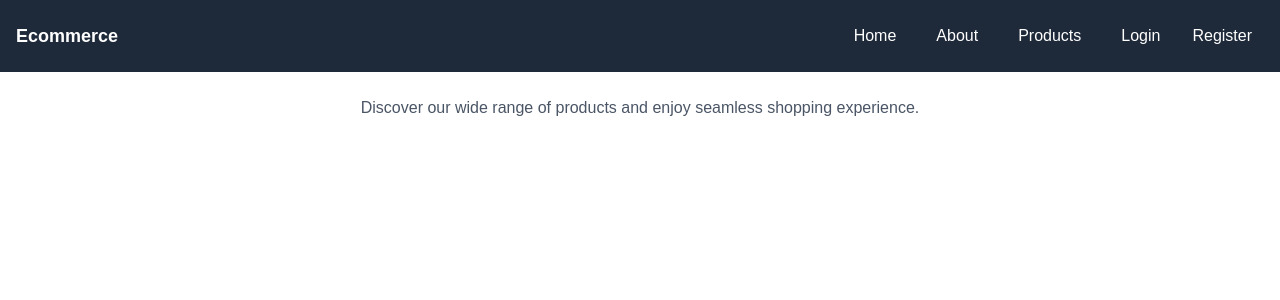
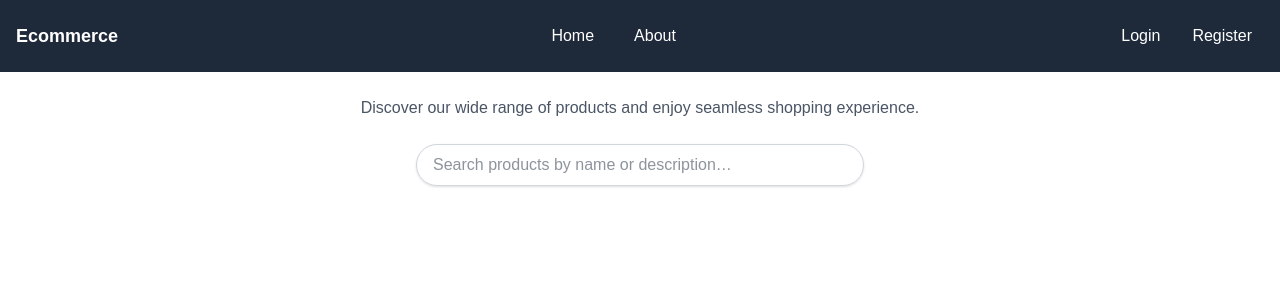
Before and after one commit to keshrirohan/stundent_mngment_system, a Next.js app in the folder frontend/: page / in a window 1280 px wide. Shown: the top 300 px of the page. Built offline with nearby package versions, Linux system fonts and the light colour scheme; no server answers.

Commit message:
feat: add product search functionality with client-side filtering and improve Navbar component

```diff
--- a/frontend/src/app/page.tsx
+++ b/frontend/src/app/page.tsx
@@ -1,11 +1,12 @@
 "use client";
-import React, { useEffect } from "react";
+import React, { useEffect, useState } from "react";
 
 import Card from "@/components/Card";
 
 // Fix #19: Removed duplicate <Toaster /> — already rendered in layout.tsx
 // Fix #19: Removed unused Navbar import — Navbar is rendered in layout.tsx
 
+// ─── Product type definition ──────────────────────────────────────────────────
 type Product = {
   _id: string;
   imageUrl: string[];
@@ -18,8 +19,13 @@ type Product = {
 };
 
 const Home = () => {
-  const [products, setProducts] = React.useState<Product[]>([]);
+  // All products fetched from the backend
+  const [products, setProducts] = useState<Product[]>([]);
 
+  // Search query entered by the user
+  const [searchQuery, setSearchQuery] = useState("");
+
+  // ─── Fetch all products on mount ───────────────────────────────────────────
   useEffect(() => {
     const fetchProducts = async () => {
       try {
@@ -37,6 +43,18 @@ const Home = () => {
     fetchProducts();
   }, []);
 
+  // ─── Client-side filtering ─────────────────────────────────────────────────
+  // Filter products by name or description based on the search query.
+  // This runs on every keystroke without any extra API calls.
+  const filteredProducts = products.filter((product) => {
+    const query = searchQuery.toLowerCase().trim();
+    if (!query) return true; // show all if search is empty
+    return (
+      product.name.toLowerCase().includes(query) ||
+      product.description.toLowerCase().includes(query)
+    );
+  });
+
   return (
     <div>
       <h1 className="text-4xl font-bold text-center mt-10">
@@ -46,8 +64,35 @@ const Home = () => {
         Discover our wide range of products and enjoy seamless shopping
         experience.
       </p>
+
+      {/* ── Search Bar ─────────────────────────────────────────────────────── */}
+      <div className="flex justify-center mt-6 px-4">
+        <input
+          id="product-search"
+          type="text"
+          value={searchQuery}
+          onChange={(e) => setSearchQuery(e.target.value)}
+          placeholder="Search products by name or description…"
+          className="w-full max-w-md px-4 py-2 border border-gray-300 rounded-full shadow-sm
+                     focus:outline-none focus:ring-2 focus:ring-blue-500 text-gray-800"
+          aria-label="Search products"
+        />
+      </div>
+
+      {/* ── Search result count hint ───────────────────────────────────────── */}
+      {searchQuery && (
+        <p className="text-center text-sm text-gray-500 mt-2">
+          {filteredProducts.length === 0
+            ? "No products match your search."
+            : `Showing ${filteredProducts.length} result${
+                filteredProducts.length !== 1 ? "s" : ""
+              } for "${searchQuery}"`}
+        </p>
+      )}
+
+      {/* ── Product grid ──────────────────────────────────────────────────── */}
       <div className="flex flex-wrap justify-center gap-6 p-6">
-        <Card products={products} />
+        <Card products={filteredProducts} />
       </div>
     </div>
   );
--- a/frontend/src/components/Navbar.jsx
+++ b/frontend/src/components/Navbar.jsx
@@ -5,12 +5,23 @@ import { ShoppingCart, User } from "lucide-react";
 import { useAuth } from "@/app/context/AuthContext";
 import { useRouter } from "next/navigation";
 
+// ─── Navbar Component ────────────────────────────────────────────────────
+// Renders a responsive top navigation bar with:
+//  • Desktop links (Home, About, authenticated links)
+//  • Mobile hamburger menu (toggleable)
+//  • Auth-aware rendering (Login/Register vs. Cart/Profile/Logout)
+// Note: product search is handled directly on the Home page (page.tsx)
 const Navbar = () => {
+  // useAuth gives us the current user object and logout function
   const { user, logout } = useAuth(); // Fix #20: now imports logout
+
+  // Controls whether the mobile menu is open or closed
   const [menuOpen, setMenuOpen] = useState(false);
+
   const router = useRouter();
 
   // Fix #20: logout handler — was missing entirely on mobile, and logout wasn't imported
+  // Logs the user out, closes the mobile menu, then redirects to login
   const handleLogout = async () => {
     await logout();
     setMenuOpen(false);
@@ -30,18 +41,18 @@ const Navbar = () => {
           <Link href="/about" className="px-3 py-2 hover:bg-gray-700 rounded">
             About
           </Link>
+
+        </div>
+
+        {user ? (
+          <div className="flex items-center space-x-2">
             <Link
               href="/products"
               className="px-3 py-2 hover:bg-gray-700 rounded"
             >
               Products
             </Link>
-          {user ? (
-            <div className="flex items-center space-x-2">
-              <Link
-                href="/cart"
-                className="px-3 py-2 hover:bg-gray-700 rounded"
-              >
+            <Link href="/cart" className="px-3 py-2 hover:bg-gray-700 rounded">
               <ShoppingCart />
             </Link>
             <Link
@@ -59,10 +70,7 @@ const Navbar = () => {
           </div>
         ) : (
           <div className="flex items-center space-x-2">
-              <Link
-                href="/login"
-                className="px-3 py-2 hover:bg-gray-700 rounded"
-              >
+            <Link href="/login" className="px-3 py-2 hover:bg-gray-700 rounded">
               Login
             </Link>
             <Link
@@ -86,7 +94,6 @@ const Navbar = () => {
           Menu
         </button>
       </div>
-      </div>
 
       {/* Mobile collapsible menu */}
       {menuOpen && (
@@ -98,25 +105,26 @@ const Navbar = () => {
             <Link href="/about" className="px-3 py-2 hover:bg-gray-700 rounded">
               About
             </Link>
+
+            {user ? (
+              <div className="border-t border-gray-700 pt-2">
                 <Link
                   href="/products"
                   className="px-3 py-2 hover:bg-gray-700 rounded"
                 >
                   Products
                 </Link>
-            {user ? (
-              <div className="border-t border-gray-700 pt-2">
                 {/* Fix #20: added onClick handler — was a dead button with no action */}
+                <Link
+                  href="/cart"
+                  className="px-3 py-2 hover:bg-gray-700 rounded mt-1 block"
+                >
                   <button
                     onClick={handleLogout}
                     className="px-3 py-2 hover:bg-gray-700 rounded w-full"
                   >
                     Logout
                   </button>
-                <Link
-                  href="/cart"
-                  className="px-3 py-2 hover:bg-gray-700 rounded mt-1 block"
-                >
                   <ShoppingCart className="w-full" />
                 </Link>
                 <Link
```
Also changed, not shown: 1 other file (tests, documents, lock files or other folders). Lines whose indentation alone changed are shown as unchanged.
